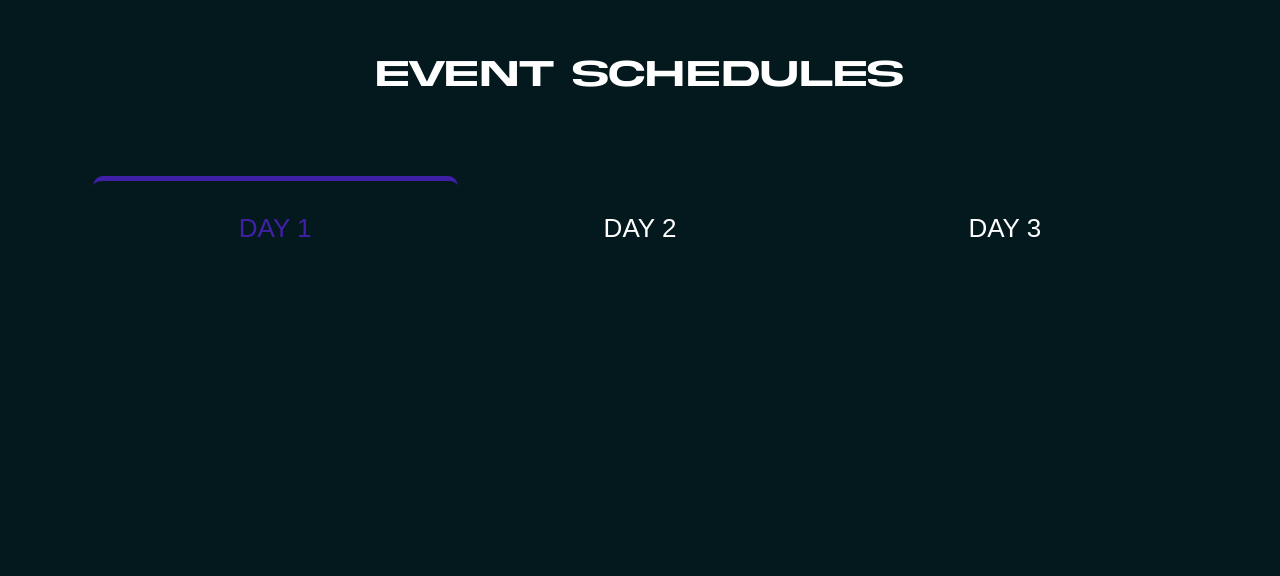
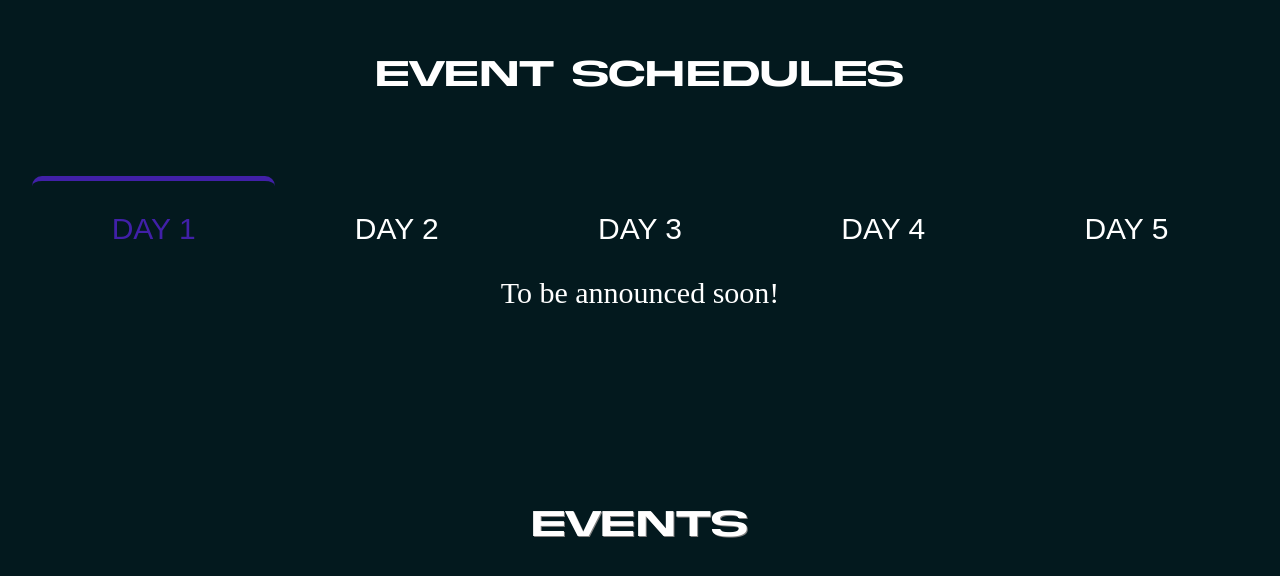
Before and after one commit to rohit108180/Avinya23, a React (Create React App) app: page / in a window 1280 px wide. Shown: the part 3325-3901 px from the top of the page. Built offline with nearby package versions, Linux system fonts and the light colour scheme.

Commit message:
added 5 day timeline

```diff
--- a/src/components/timelineSponsors/stylels.css
+++ b/src/components/timelineSponsors/stylels.css
@@ -15,9 +15,9 @@
     text-shadow: 1px 1px grey;
 }
 
-.day1info{
+/* .day1info{
     margin: 30px;
-}
+} */
 
 .white-stick-left{
     box-shadow: 0px 0px 40px 10px rgb(216, 47, 216);
@@ -114,7 +114,7 @@
     color: white;
     border-top: transparent solid 5px;
     background-color: transparent;
-    width:30%;
+    width:20%;
     height: 100px;
 
 }
@@ -128,9 +128,10 @@
     height: 1.5rem;
 }
 
-@media(max-width:1400px){
+@media(max-width:1000px){
     .timeline-btn{
-        font-size: 26px;
+        font-size: 20px;
+        height: 60px;
     }
     .heading-timeline,.heding-timeline-right{
         font-size: 30px;
--- a/src/components/timelineSponsors/timeline/timelinediv.jsx
+++ b/src/components/timelineSponsors/timeline/timelinediv.jsx
@@ -79,6 +79,48 @@ function Timelinediv() {
                 name: "Event 12",
                 date: "13 March 2022, Wednesday"
             }
+        ], [        // day 3
+            {
+                id: "01",
+                name: "Event 14",
+                date: "13 March 2022, Saturday"
+            },
+            {
+                id: "02",
+                name: "Event 10",
+                date: "13 March 2022, Monday"
+            },
+            {
+                id: "03",
+                name: "Event 11",
+                date: "13 March 2022, Tuesday"
+            },
+            {
+                id: "04",
+                name: "Event 12",
+                date: "13 March 2022, Wednesday"
+            }
+        ], [        // day 3
+            {
+                id: "01",
+                name: "Event 18",
+                date: "13 March 2022, Saturday"
+            },
+            {
+                id: "02",
+                name: "Event 10",
+                date: "13 March 2022, Monday"
+            },
+            {
+                id: "03",
+                name: "Event 11",
+                date: "13 March 2022, Tuesday"
+            },
+            {
+                id: "04",
+                name: "Event 12",
+                date: "13 March 2022, Wednesday"
+            }
         ]
     ]
 
@@ -86,6 +128,8 @@ function Timelinediv() {
     const [day1, setday1] = useState('block');
     const [day2, setday2] = useState('none');
     const [day3, setday3] = useState('none');
+    const [day4, setday4] = useState('none');
+    const [day5, setday5] = useState('none');
 
     var change = (e, btnnm) => {
         if (btnnm === 1) {
@@ -93,18 +137,40 @@ function Timelinediv() {
             setday1("block")
             setday2("none")
             setday3("none")
+            setday4("none")
+            setday5("none")
         }
         else if (btnnm === 2) {
             setActiveButton("Button 2");
             setday2("block")
             setday1("none")
             setday3("none")
+            setday4("none")
+            setday5("none")
         }
         else if (btnnm === 3) {
             setActiveButton("Button 3");
             setday3("block")
             setday2("none")
             setday1("none")
+            setday4("none")
+            setday5("none")
+        }
+        else if (btnnm === 4) {
+            setActiveButton("Button 4");
+            setday4("block")
+            setday2("none")
+            setday1("none")
+            setday3("none")
+            setday5("none")
+        }
+        else if (btnnm === 5) {
+            setActiveButton("Button 5");
+            setday5("block")
+            setday2("none")
+            setday1("none")
+            setday4("none")
+            setday3("none")
         }
     }
     return (
@@ -113,31 +179,46 @@ function Timelinediv() {
                 <section>
                     <div class="container">
                         {/* <h1 class="title">EVENT SCHEDULES</h1> */}
-                        <Heading name = "EVENT SCHEDULES"/>
+                        <Heading name="EVENT SCHEDULES" />
                         <div class="">
-                            <button class="timeline-btn" style={activeButton === "Button 1" ? { backgroundColor: "transparent", color: "#4120a8", borderColor: "#4120a8", borderTopRightRadius: "10px", borderTopLeftRadius: "10px",  } : {}} onClick={(e) => { change(e, 1) }}>
+                            <button class="timeline-btn" style={activeButton === "Button 1" ? { backgroundColor: "transparent", color: "#4120a8", borderColor: "#4120a8", borderTopRightRadius: "10px", borderTopLeftRadius: "10px", } : {}} onClick={(e) => { change(e, 1) }}>
                                 DAY 1
                             </button>
-                            <button class="timeline-btn" style={activeButton === "Button 2" ? { backgroundColor: "transparent", color: "#4120a8", borderColor: "#4120a8", borderTopRightRadius: "10px", borderTopLeftRadius: "10px",  } : {}} onClick={(e) => { change(e, 2) }}>
+                            <button class="timeline-btn" style={activeButton === "Button 2" ? { backgroundColor: "transparent", color: "#4120a8", borderColor: "#4120a8", borderTopRightRadius: "10px", borderTopLeftRadius: "10px", } : {}} onClick={(e) => { change(e, 2) }}>
                                 DAY 2
                             </button>
-                            <button class="timeline-btn" style={activeButton === "Button 3" ? { backgroundColor: "transparent", color: "#4120a8", borderColor: "#4120a8", borderTopRightRadius: "10px", borderTopLeftRadius: "10px",  } : {}} onClick={(e) => { change(e, 3) }}>
+                            <button class="timeline-btn" style={activeButton === "Button 3" ? { backgroundColor: "transparent", color: "#4120a8", borderColor: "#4120a8", borderTopRightRadius: "10px", borderTopLeftRadius: "10px", } : {}} onClick={(e) => { change(e, 3) }}>
                                 DAY 3
+                            </button>
+                            <button class="timeline-btn" style={activeButton === "Button 4" ? { backgroundColor: "transparent", color: "#4120a8", borderColor: "#4120a8", borderTopRightRadius: "10px", borderTopLeftRadius: "10px", } : {}} onClick={(e) => { change(e, 4) }}>
+                                DAY 4
+                            </button>
+                            <button class="timeline-btn" style={activeButton === "Button 5" ? { backgroundColor: "transparent", color: "#4120a8", borderColor: "#4120a8", borderTopRightRadius: "10px", borderTopLeftRadius: "10px", } : {}} onClick={(e) => { change(e, 5) }}>
+                                DAY 5
                             </button>
                         </div>
                         <div className="timeline-combined">
-                        <div class='day1info text-center' style={{ "display": day1 }} data-aos="zoom-in" >
-                            {/* <h1 class='text-3xl font-bold m-20 block'>Day1 info</h1> */}
+                            <p style={{ "font-size": "30px" }}>To be announced soon!</p>
+                            {/* <div class='day1info text-center' style={{ "display": day1 }} data-aos="zoom-in" >
+                                <h1 class='text-3xl font-bold m-20 block'>Day1 info</h1>
                                 {timeline[0].map((detail, index) => <Timeline key={index} timeline={index} items={detail} />)}
                             </div>
                             <div class='day2info text-center' style={{ "display": day2 }} data-aos="zoom-in">
-                            {/* <h1 class='text-3xl font-bold m-20 block'>Day2 info</h1> */}
+                                <h1 class='text-3xl font-bold m-20 block'>Day2 info</h1>
                                 {timeline[1].map((detail, index) => <Timeline key={index} timeline={index} items={detail} />)}
                             </div>
                             <div class='day3info text-center' style={{ "display": day3 }} data-aos="zoom-in">
-                            {/* <h1 class='text-3xl font-bold m-20 block'>Day3 info</h1> */}
+                                <h1 class='text-3xl font-bold m-20 block'>Day3 info</h1>
                                 {timeline[2].map((detail, index) => <Timeline key={index} timeline={index} items={detail} />)}
                             </div>
+                            <div class='day4info text-center' style={{ "display": day4 }} data-aos="zoom-in">
+                                <h1 class='text-3xl font-bold m-20 block'>Day4 info</h1>
+                                {timeline[3].map((detail, index) => <Timeline key={index} timeline={index} items={detail} />)}
+                            </div>
+                            <div class='day5info text-center' style={{ "display": day5 }} data-aos="zoom-in">
+                                <h1 class='text-3xl font-bold m-20 block'>Day5 info</h1>
+                                {timeline[4].map((detail, index) => <Timeline key={index} timeline={index} items={detail} />)}
+                            </div> */}
                         </div>
                     </div>
                 </section>
```
Lines whose indentation alone changed are shown as unchanged.
